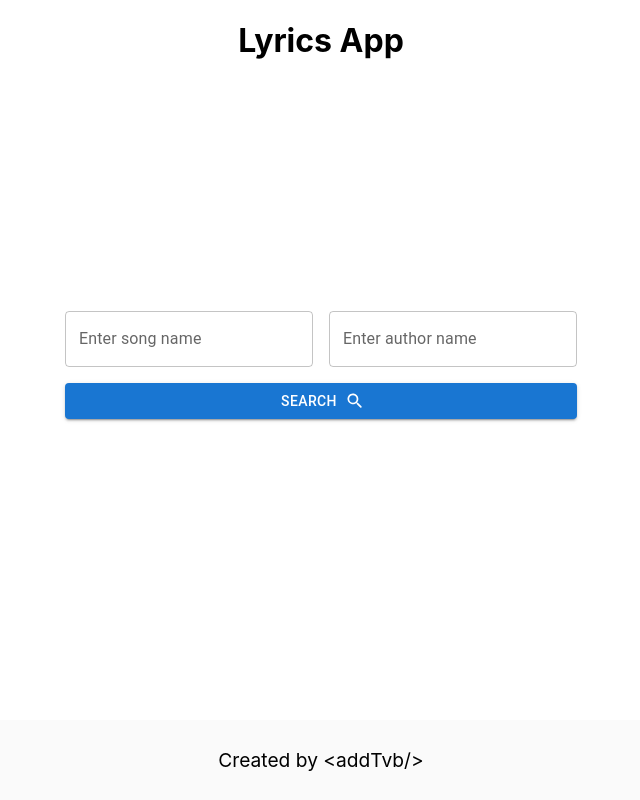
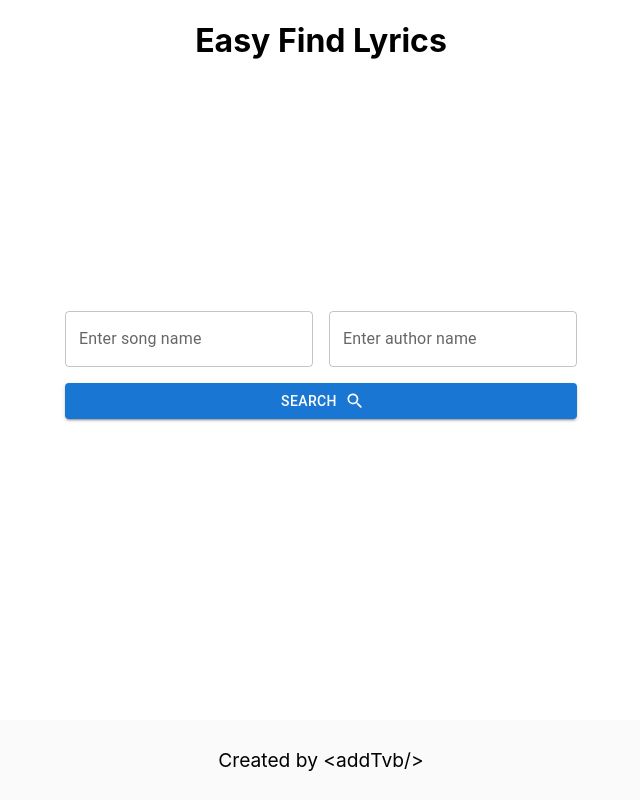
Before and after one commit to addTvb/lyrics-app, a Next.js app: page / in a window 1280 px wide. Shown: the whole page, without its empty margins (319-959 px from the left). Built offline with nearby package versions, Linux system fonts and the light colour scheme.

Commit message:
🌈style: change title and app name

```diff
--- a/pages/index.tsx
+++ b/pages/index.tsx
@@ -34,9 +34,9 @@ const Home: NextPage = () => {
     }
     // Format lyrics
     const capitalize = (string: string): string => {
-        return string.trim().replace(/\w\S*/g, (w) =>
-            w.replace(/^\w/, (c) => c.toUpperCase())
-        );
+        return string
+            .trim()
+            .replace(/\w\S*/g, (w) => w.replace(/^\w/, (c) => c.toUpperCase()));
     };
     const removeFirstRow = (lyric: string): string => {
         return lyric?.replace(
@@ -64,13 +64,13 @@ const Home: NextPage = () => {
     return (
         <div className={styles.home}>
             <Head>
-                <title>Lyrics app</title>
+                <title>Easy Lyrics</title>
                 <meta name="description" content="Lyrics app by addTvb" />
                 {/* TODO Change favicon */}
                 <link rel="icon" href="/favicon.ico" />
             </Head>
             <header className={styles.home__header}>
-                <h1>Lyrics App</h1>
+                <h1>Easy Find Lyrics</h1>
             </header>
 
             <main className={styles.home__main}>
@@ -108,7 +108,11 @@ const Home: NextPage = () => {
                 </div>
                 {/* Lyrics Content */}
                 <div className={styles.home__lyrics_wrapper}>
-                    <Typography variant="h6" component="pre" className={styles.home__lyrics}>
+                    <Typography
+                        variant="h6"
+                        component="pre"
+                        className={styles.home__lyrics}
+                    >
                         {error?.message ===
                         "Request failed with status code 404" ? (
                             <h4>We have not found the lyrics of this song</h4>
@@ -125,9 +129,8 @@ const Home: NextPage = () => {
                     href="https://github.com/addTvb"
                     className={styles.home__author_link}
                 >
-                    {" "}
                     addTvb
-                </a>{" "}
+                </a>
                 {"/>"}
             </footer>
         </div>
```
